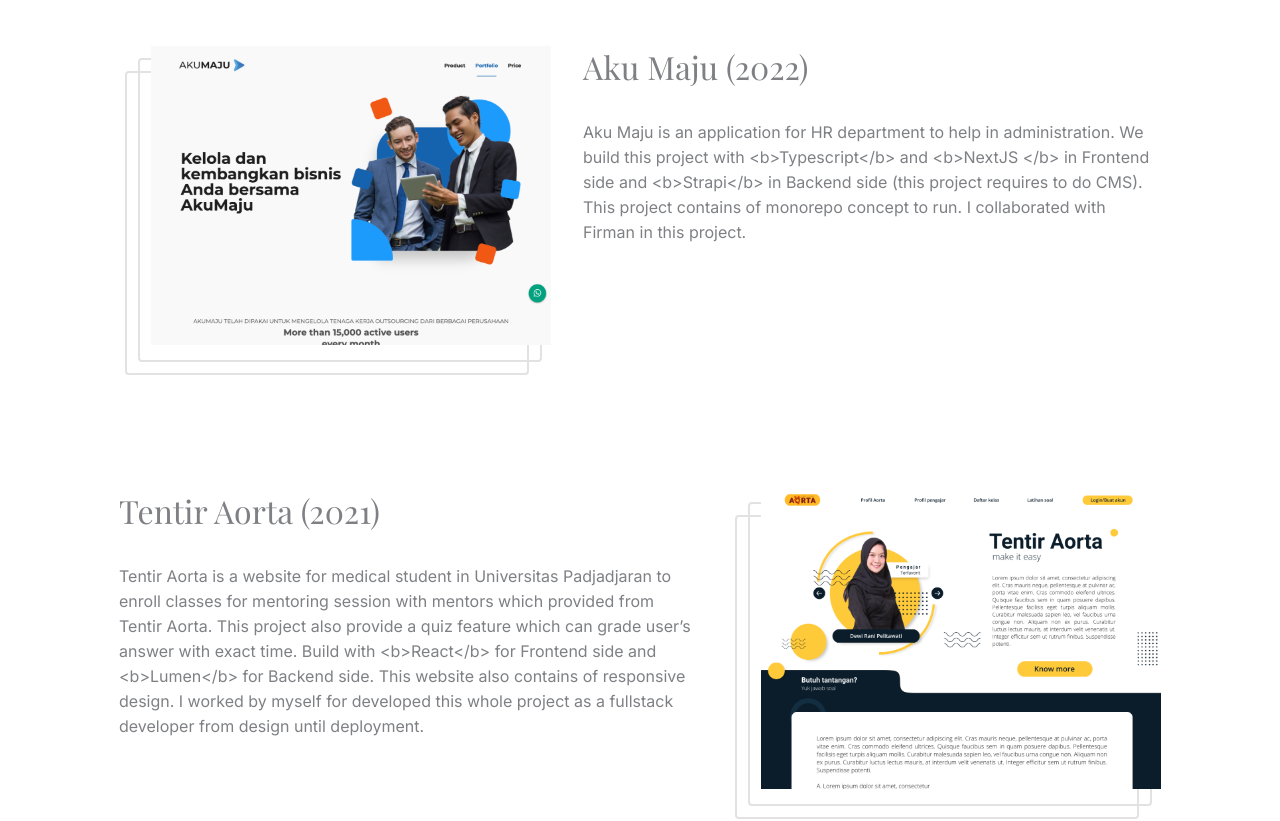
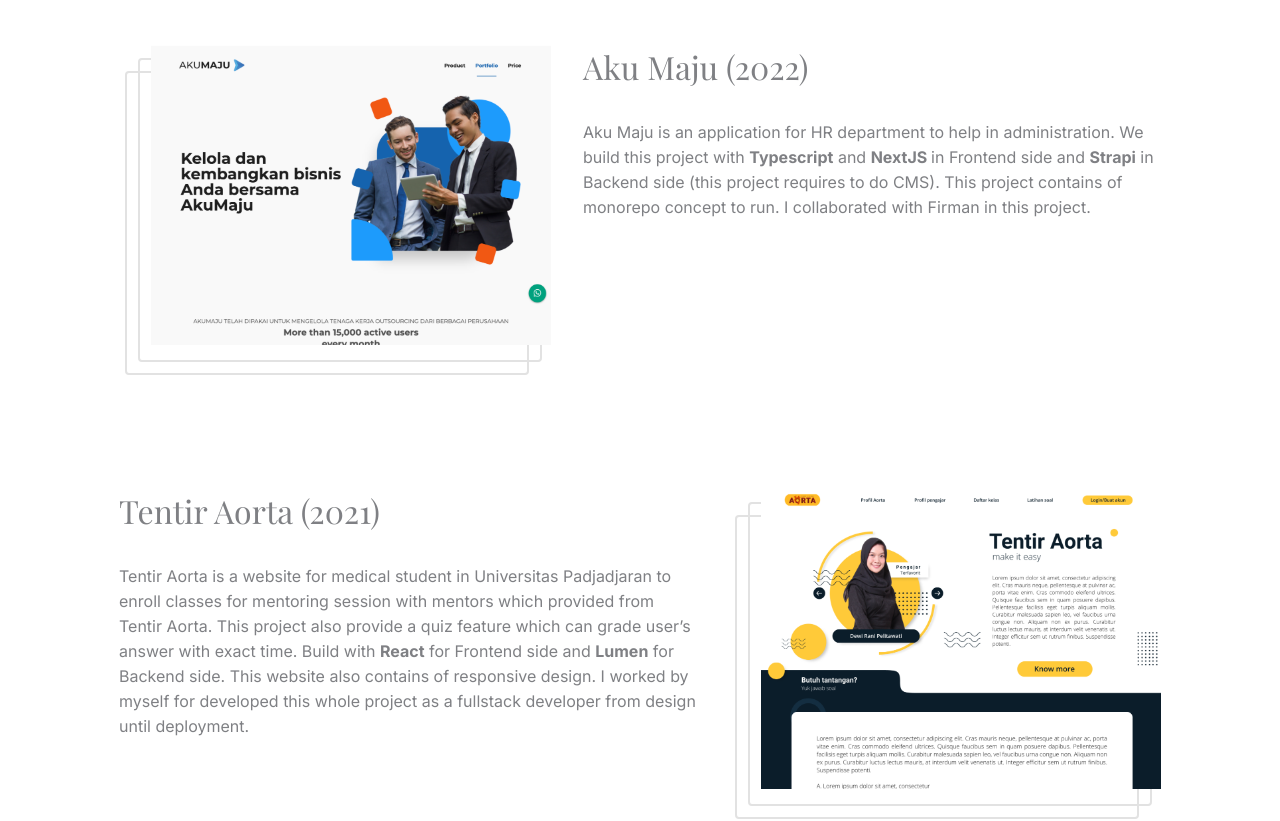
Before and after one commit to syaina/syaina-website, a Next.js app: page / in a window 1280 px wide. Shown: the part 1260-2081 px from the top of the page. Built offline with nearby package versions, Linux system fonts and the light colour scheme.

Commit message:
feat: set inner html on portfolio description section

```diff
--- a/app/page.tsx
+++ b/app/page.tsx
@@ -213,9 +213,10 @@
                 <h2 className="heading-2 color-secondary">{portfolio.title}</h2>
                 <p
                   className={`text-secondary color-secondary ${styles.portfolioContent__text}`}
-                >
-                  {portfolio.description}
-                </p>
+                  dangerouslySetInnerHTML={{
+                    __html: portfolio.description,
+                  }}
+                ></p>
               </div>
             </div>
           );
```
